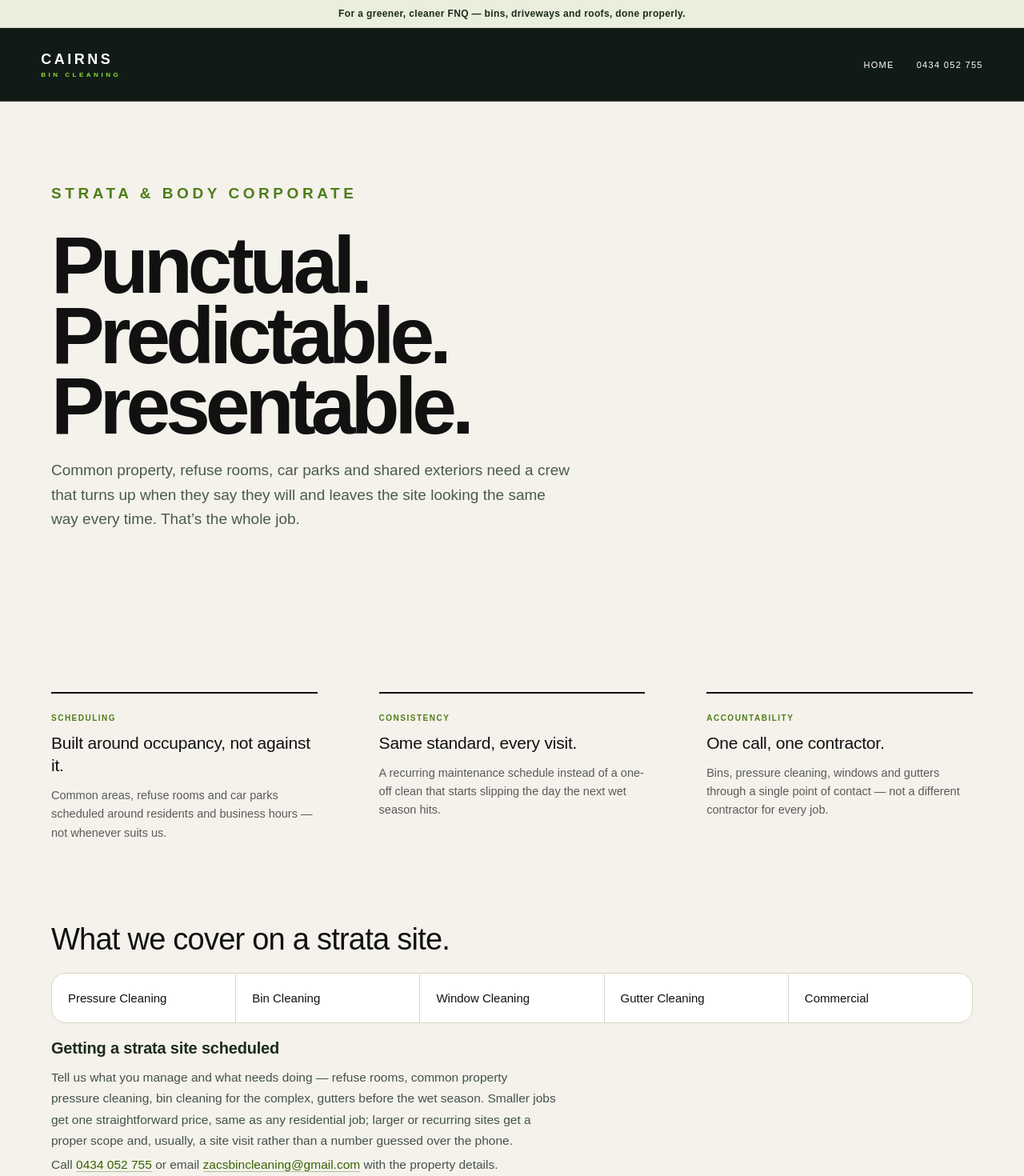
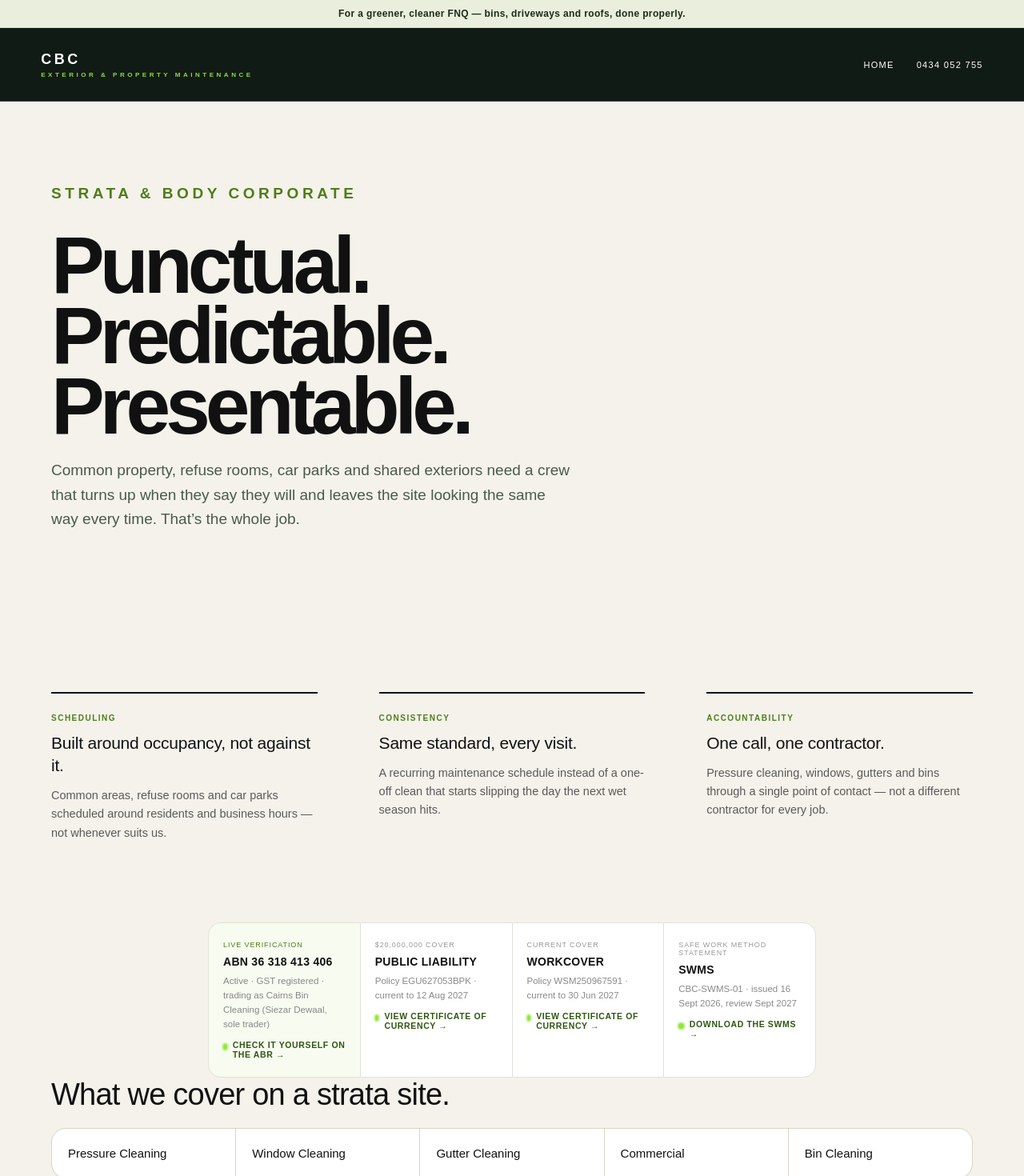
Before and after one commit to CairnsBinCleaning/CBC, a Next.js app: page /strata in a window 1280 px wide. Shown: the top 1470 px of the page at 80% size. Built offline with nearby package versions, Linux system fonts and the light colour scheme; no server answers.

Commit message:
Update page.tsx

```diff
--- a/app/strata/page.tsx
+++ b/app/strata/page.tsx
@@ -1,31 +1,34 @@
 import type { Metadata } from "next";
 import Link from "next/link";
 import { services } from "../../lib/services";
+import ComplianceDocs from "../../components/ComplianceDocs";
 
 export const metadata: Metadata = {
-  title: "Strata & Body Corporate Cleaning Cairns | Cairns Bin Cleaning",
+  title: "Strata & Body Corporate Cleaning Cairns | CBC Exterior & Property Maintenance",
   description:
-    "Recurring exterior maintenance for strata and body corporate properties in Cairns — bin cleaning, pressure cleaning, window and gutter cleaning, scheduled around occupancy.",
+    "Recurring exterior maintenance for strata and body corporate properties in Cairns — pressure cleaning, window and gutter cleaning, refuse rooms and bins, scheduled around occupancy.",
   alternates: { canonical: "/strata" },
 };
 
 const strataServiceSlugs = [
-  "bin-cleaning",
   "pressure-cleaning",
   "window-cleaning",
   "gutter-cleaning",
   "commercial-cleaning",
+  "bin-cleaning",
 ];
 
 export default function Strata() {
-  const list = services.filter((s) => strataServiceSlugs.includes(s.slug));
+  const list = strataServiceSlugs
+    .map((slug) => services.find((s) => s.slug === slug))
+    .filter((s): s is (typeof services)[number] => Boolean(s));
 
   return (
     <main className="legalPage">
       <header className="nav navLight">
         <Link href="/" className="brand">
-          <span>CAIRNS</span>
-          <small>BIN CLEANING</small>
+          <span>CBC</span>
+          <small>EXTERIOR &amp; PROPERTY MAINTENANCE</small>
         </Link>
         <nav>
           <Link href="/">Home</Link>
@@ -64,10 +67,14 @@ export default function Strata() {
           <small>ACCOUNTABILITY</small>
           <strong>One call, one contractor.</strong>
           <p>
-            Bins, pressure cleaning, windows and gutters through a single
+            Pressure cleaning, windows, gutters and bins through a single
             point of contact — not a different contractor for every job.
           </p>
         </div>
+      </section>
+
+      <section className="document-grid">
+        <ComplianceDocs />
       </section>
 
       <section className="segmentServices">
@@ -101,7 +108,7 @@ export default function Strata() {
       </section>
 
       <footer className="legalFooter">
-        <span>CAIRNS BIN CLEANING</span>
+        <span>CBC EXTERIOR &amp; PROPERTY MAINTENANCE · CAIRNS BIN CLEANING</span>
         <nav>
           <Link href="/">Home</Link>
           <Link href="/government">Government</Link>
```
